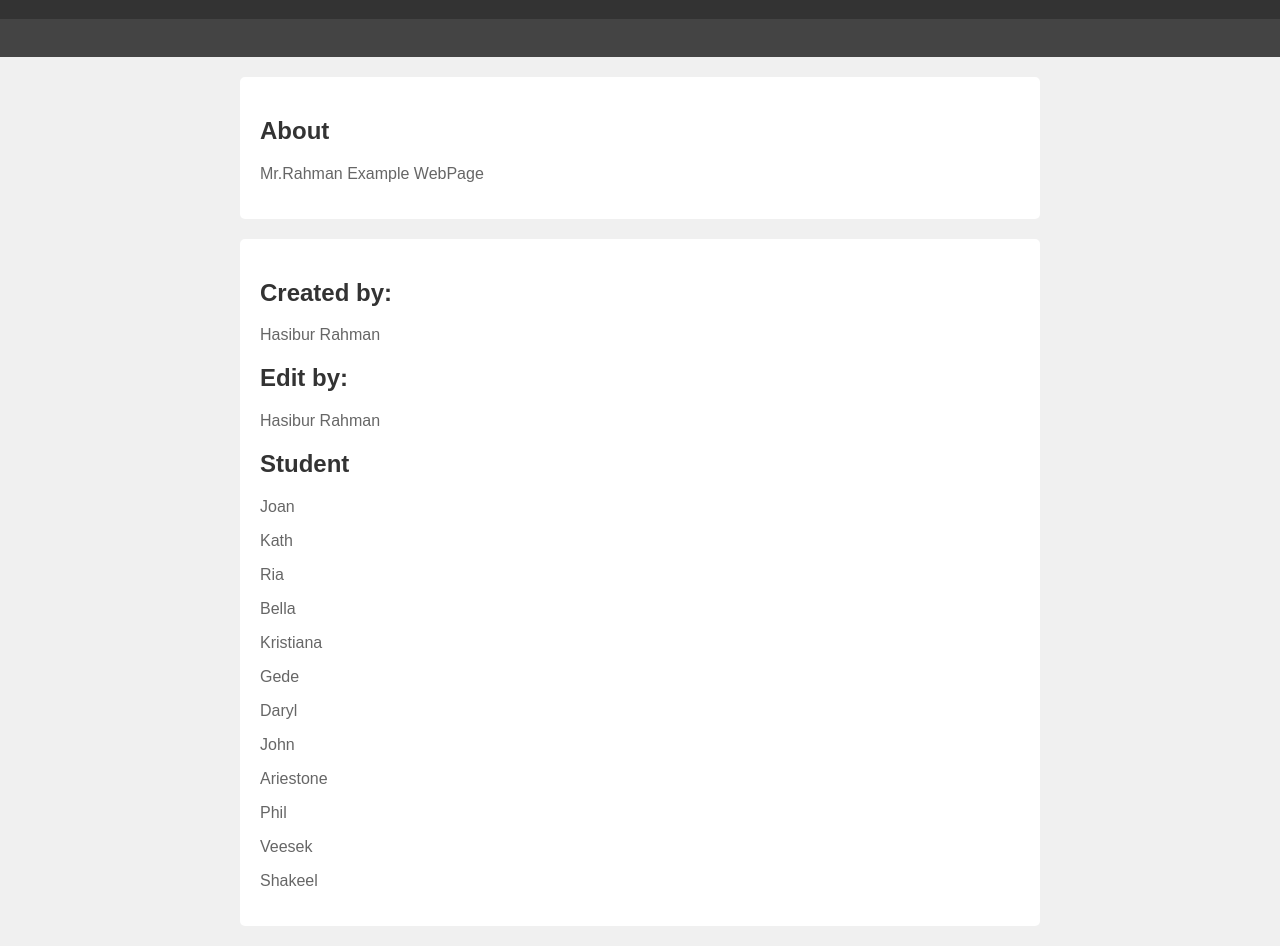
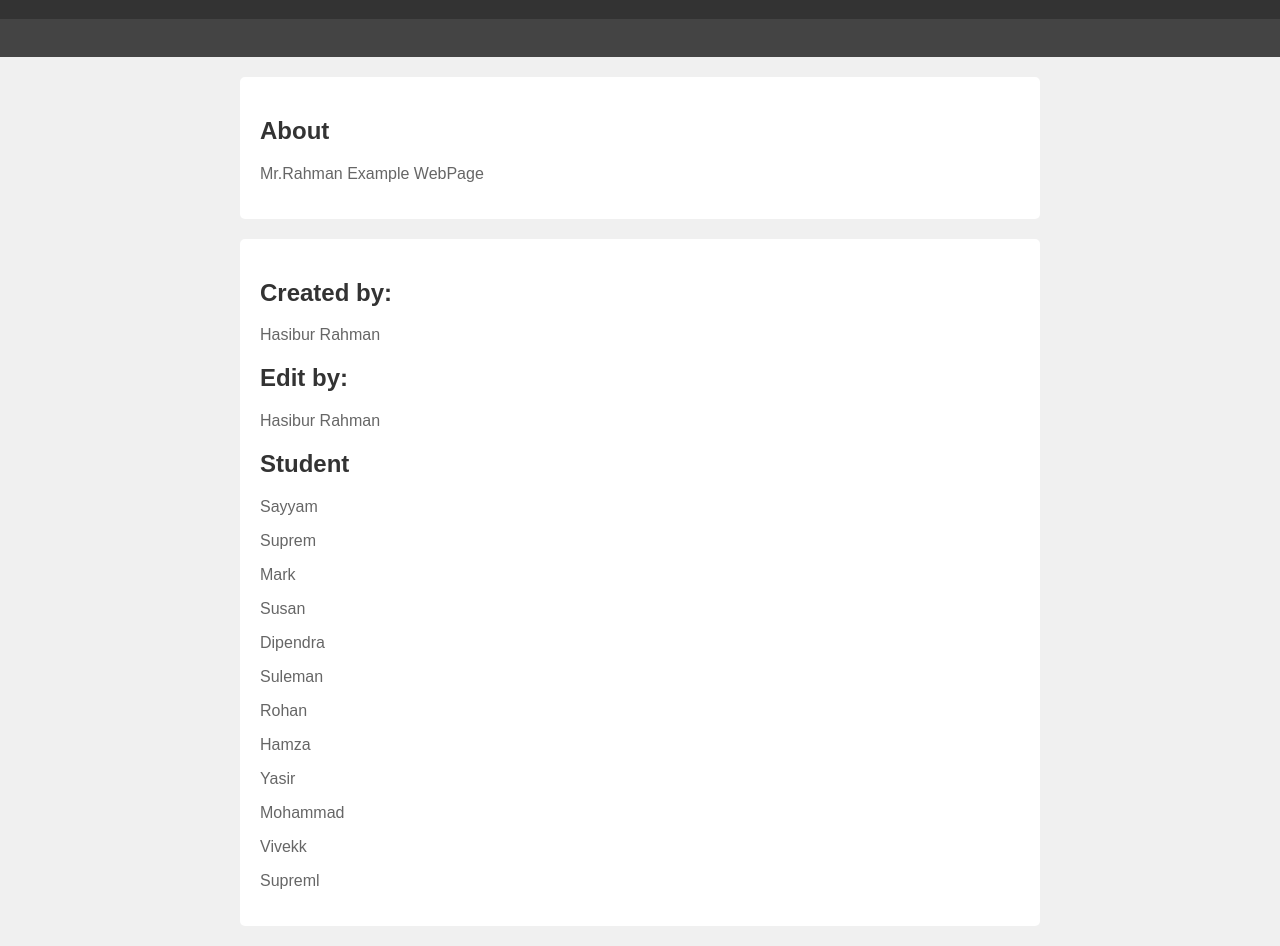
Before and after one commit to HNHRAHMAN/Nabi, a plain HTML site: page index.html in a window 1280 px wide. Shown: the part 149-1095 px from the top of the page. Drawn offline with Linux system fonts and the light colour scheme.

Commit message:
Update index.html

```diff
--- a/index.html
+++ b/index.html
@@ -75,18 +75,18 @@
 <h2>Student</h2>
 
 
-	    <p>Joan</p>
-	    <p>Kath</p>
-	    <p>Ria</p>
-	    <p>Bella</p>
-	    <p>Kristiana</p>
-	    <p>Gede</p>
-	    <p>Daryl</p>
-	    <p>John</p>
-	    <p>Ariestone</p>
-	    <p>Phil</p>
-	    <p>Veesek</p>
-	    <p>Shakeel</p>
+	    <p>Sayyam</p>
+	    <p>Suprem</p>
+	    <p>Mark</p>
+	    <p>Susan</p>
+	    <p>Dipendra</p>
+	    <p>Suleman</p>
+	    <p>Rohan</p>
+	    <p>Hamza</p>
+	    <p>Yasir</p>
+	    <p>Mohammad</p>
+	    <p>Vivekk</p>
+	    <p>Supreml</p>
 
 
 	    <p></p>
```
